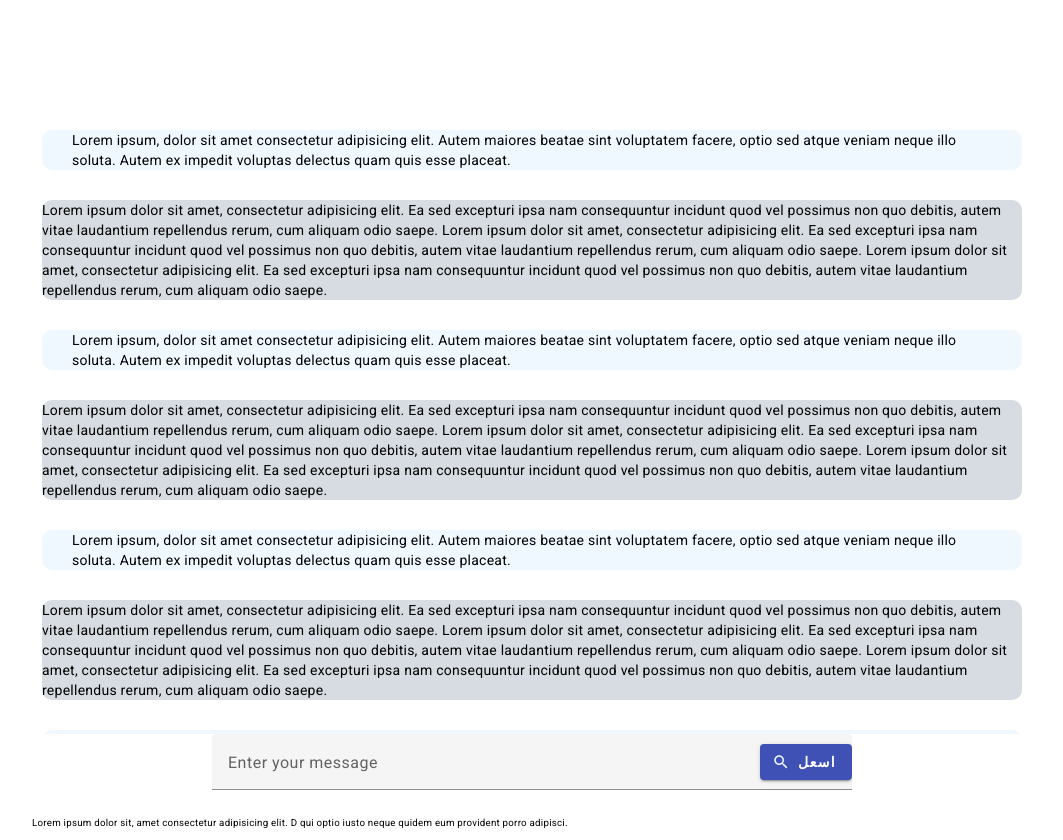
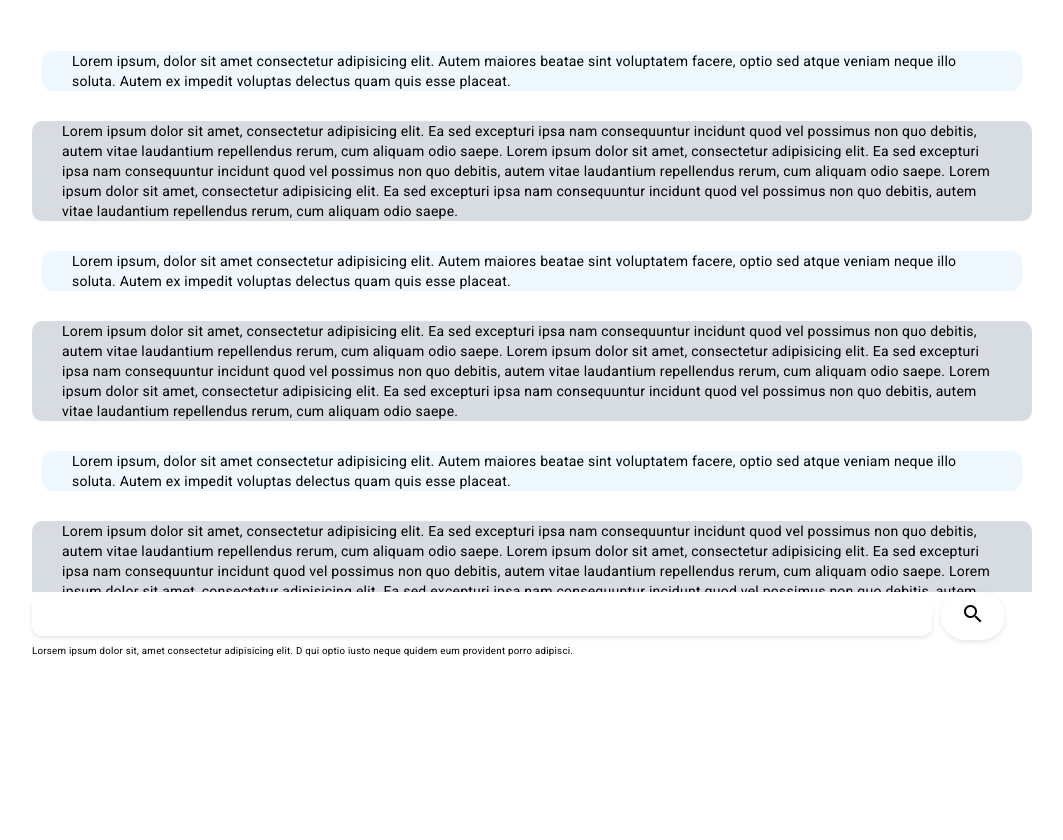
Before and after one commit to fahad5359/ChatBot-Interface, an Angular app: page / in a window 1280 px wide. Shown: the whole page, without its empty margins (108-1171 px from the left). After the commit the page ends 800 px from the top, so only its background shows below. Built offline with nearby package versions, Linux system fonts and the light colour scheme.

Commit message:
All works good

```diff
--- a/src/app/button-c/button-c.component.css
+++ b/src/app/button-c/button-c.component.css
@@ -1,20 +1,25 @@
-
 .custom-button {
-  font-family:'Franklin Gothic Medium', 'Arial Narrow', Arial, sans-serif;
-  font-size: 14px;
-  font-weight: bold;
-  /* transition: background-color 1s; */
+  background-color: #ffffff;
+  border: none;
+  color: #050505;
+  margin-left: 9px;
+  font-size: 16px;
+  padding: 10px 20px;
+  border-radius: 40px;
+  cursor: pointer;
+  transition: all 0.071s ease-in-out;
+  box-shadow: 0 2px 5px 0 rgba(0, 0, 0, 0.1);
 }
 
-/* .custom-button:active{
+.custom-button:hover {
+  /* background-color: #00a846; */
+  color: #2ef60f;
+  /* border-top: 1px solid #fff; */
+  /* transform: scale(1); */
+  box-shadow: 0 4px 6px 0 rgba(0, 0, 0, 0.2);
+  transition: all 0.1s ease-in;
+}
 
-  color: #18dc42 ;
-  transition: color 0.1s;
-
-
-} */
-
-.srch{
-  color: aliceblue;
-  height: 20px;
+.custom-button i {
+  margin-right: 10px;
 }
--- a/src/app/button-c/button-c.component.html
+++ b/src/app/button-c/button-c.component.html
@@ -1,5 +1,5 @@
-<button mat-raised-button color="primary" class="custom-button">
+<button class="custom-button">
   <mat-icon class="srch">search</mat-icon> <!-- See new icon -->
   <!-- بحث Chnage font family -->
-  اسعل
+
 </button>
--- a/src/app/mega-cont/mega-cont.component.css
+++ b/src/app/mega-cont/mega-cont.component.css
@@ -2,21 +2,23 @@
     display: flex;
     align-items: center;
     justify-content: center;
+    overflow-x: hidden;
+    overflow-y: hidden;
+    /* flex-wrap: wrap; */
 }
 
 .mega {
     display: flex;
-    /*mayBbe fit content ?*/
-    /* height: 100vh; */
+
     justify-content: center;
     max-width: 1000px;
 
     /* For box size uncommint this and backgrnd color to see */
-    padding: 100px;
+    padding: 1%;
     height: 80vh;
     /* background-color: #e0e0e0; */
-    border-radius: 10px;
-
+    border-radius: 40px;
+    /* background-color: #dadada; */
 
 }
 
@@ -26,38 +28,32 @@
 
 }
 
-
-
 .interactipnArea {
     flex: 1;
     display: flex;
 
     flex-direction: column;
     position: relative;
+}
 
+.chat {
+    /* background-color: #dadada; */
+    flex: 1;
+    /* width: auto; */
+    overflow-y: auto;
+    /* padding: 200px; */
 
 }
 
-.chat {
 
-    flex: 1;
-    width: auto;
-    overflow-y: auto;
-    overflow-x: hidden;
-    /*Take width of what ur faather gave you*/
-
-}
 
 .inputt {
     display: flex;
-
-    /* height: auto; */
-
     flex-direction: column;
     position: sticky;
-    bottom: 0;
+    /* bottom: 0; */
     width: 100%;
-    height: 1%;
+    /* height: 1%; */
     border-radius: 10px;
     /*Take width of what ur faather gave you*/
 
@@ -69,6 +65,19 @@
     display: flex;
     flex-direction: row;
     justify-content: center;
+    align-items: center;
+    /* position: absolute; */
+}
+
+.textArea {
+    height: 40px;
+    width: 90%;
+    box-shadow: 0 2px 4px rgba(0, 0, 0, 0.1);
+    border-radius: 10px;
+}
+
+.btn {
+    flex: 1;
 }
 
 .moreButtonsEtc {
@@ -77,7 +86,7 @@
     width: 100%;
 }
 
-/* Track */
+
 /* Track */
 ::-webkit-scrollbar {
     width: 10px;
@@ -91,10 +100,10 @@
 /* Handle */
 ::-webkit-scrollbar-thumb {
     background: linear-gradient(#888, #555);
-    border-radius: 5px;
+    border-radius: 50px;
 }
 
 /* Handle on hover */
 ::-webkit-scrollbar-thumb:hover {
-    background: linear-gradient(#555, #333);
+    background: linear-gradient(#292929, #757575);
 }
--- a/src/app/mega-cont/mega-cont.component.html
+++ b/src/app/mega-cont/mega-cont.component.html
@@ -3,8 +3,9 @@
     <div class="mega">
 
         <!-- <div class="sideBar">
-        <app-side-bar-c></app-side-bar-c>
-    </div> -->
+            <app-side-bar-c></app-side-bar-c>
+        </div> -->
+
         <div class="interactipnArea">
             <div class="chat">
                 <app-sent-msg-c></app-sent-msg-c>
@@ -23,11 +24,13 @@
 
             <div class="inputt">
                 <div class="textInput">
-                    <app-text-fld-c></app-text-fld-c>
+                    <app-text-fld-c class="textArea"></app-text-fld-c>
+                    <app-button-c class="btn"></app-button-c>
+
                 </div>
                 <!-- Maybe put more Buttns -->
-                <div class="moreButtonsEtc">
-                    <small><small>Lorem ipsum dolor sit, amet consectetur adipisicing elit. D qui optio iusto neque
+                <div class=" moreButtonsEtc">
+                    <small><small>Lorsem ipsum dolor sit, amet consectetur adipisicing elit. D qui optio iusto neque
                             quidem
                             eum provident porro adipisci.</small></small>
                 </div>
--- a/src/app/recvd-msg-c/recvd-msg-c.component.css
+++ b/src/app/recvd-msg-c/recvd-msg-c.component.css
@@ -1,10 +1,10 @@
 .recved {
     background-color: rgba(189, 199, 207, 0.614);
     border-radius: 10px;
-    margin: 10px;
+    margin: auto;
 }
 
 .inner {
-    /* margin: auto;
-    padding: auto; */
+    margin: auto;
+    margin: 30px;
 }
--- a/src/app/text-fld-c/text-fld-c.component.css
+++ b/src/app/text-fld-c/text-fld-c.component.css
@@ -1,5 +1,14 @@
-mat-form-field {
-    width: 80vh;
-    text-align: center;
+.inputFld {
+    /* max-width: 90vh; */
+    /* text-align: center; */
+    padding: 5px;
+    margin: 0;
+    border: none;
+    /* border: 1px solid black; */
+    border-radius: 10px;
+    outline: none;
+    background: white;
+    width: 99%;
+
 
 }
--- a/src/app/text-fld-c/text-fld-c.component.html
+++ b/src/app/text-fld-c/text-fld-c.component.html
@@ -1,11 +1,12 @@
-<div class="cont">
+<div>
 
   <!-- Optin one -->
-  <mat-form-field>
-    <mat-label>Enter your message</mat-label>
+  <!-- <mat-form-field class="inputFld">
+    <mat-label>Enter ysaour message</mat-label>
     <input matInput type="text" placeholder="Type your message">
     <app-button-c matSuffix mat-icon-button (click)="smmit()"></app-button-c>
-  </mat-form-field>
+  </mat-form-field> -->
+  <input type="text" name="inputFld" class="inputFld">
 
 
   <!-- Optin Two -->
--- a/src/styles.css
+++ b/src/styles.css
@@ -1,4 +1,4 @@
-/* You can add global styles to this file, and also import other style files */
-
-html, body { height: 100%; }
-body { margin: 0; font-family: Roboto, "Helvetica Neue", sans-serif; }
+/* You can add global styles to this file,
+and also import other style files */
+/* html, body { height: 100%; }
+body { margin: 0; font-family: Roboto, "Helvetica Neue", sans-serif; } */
```
